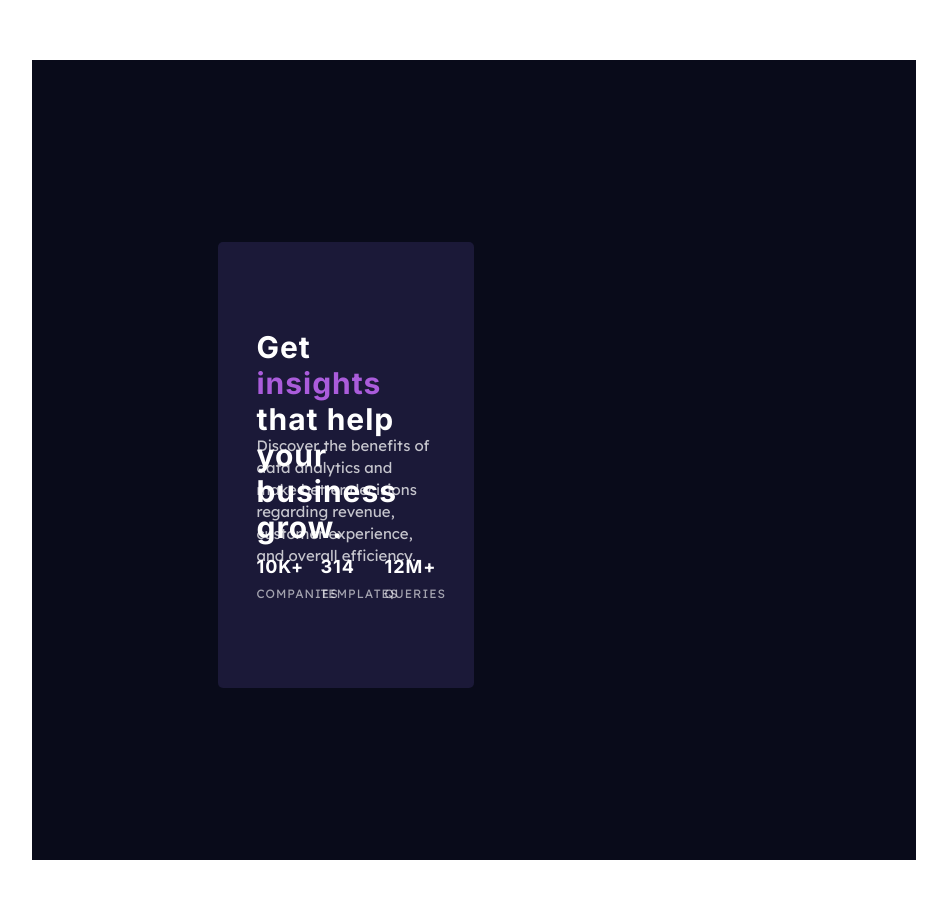
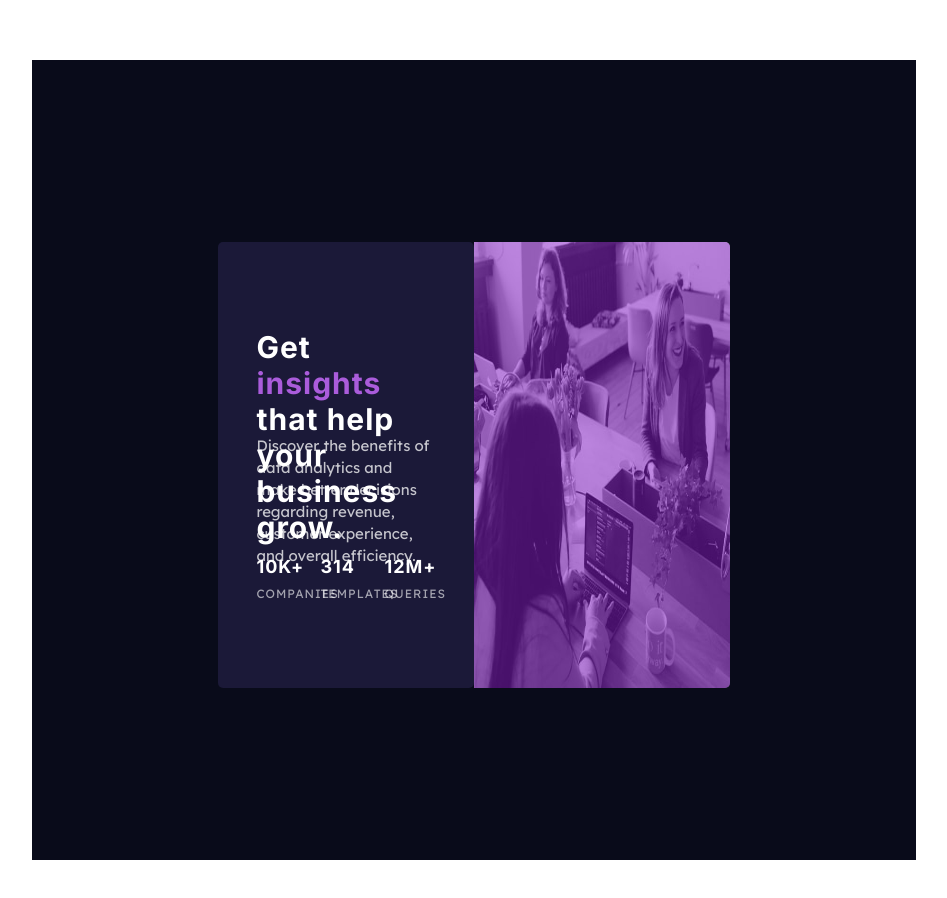
Before and after one commit to Kuurosu/stats-preview-card-component, a plain HTML site: page index.html in a window 1280 px wide. Shown: the part 190-1088 px from the top of the page, without its empty margins (166-1113 px from the left). Drawn offline with Linux system fonts and the light colour scheme.

Commit message:
Add image style

```diff
--- a/assets/css/style.css
+++ b/assets/css/style.css
@@ -119,20 +119,31 @@ body {
 }
 
 #image {
-    height: 25rem;
-    width: 40rem;
+    height: 446px;
+    max-width: 20%;
     position: absolute;
-    top: 20rem;
-    left: 54rem;
+    margin: auto;
+    top: 27rem;
+    margin-left: 50%;
+    left: 0;
+    clear: left;
+}
+
+#image img {
+    height: 100%;
+    width: 100%;
+    background-size: cover;
+    background-repeat: no-repeat;
 }
 
 #overlay {
     background-color: hsla(277, 75%, 45%, 0.521);
     height: 446px;
-    width: 540px;
+    width: 20%;
     position: absolute;
-    top: 20rem;
-    left: 54rem;
+    top: 27rem;
+    left: 0;
+    margin-left: 50%;
 }
 
 .border {
--- a/index.html
+++ b/index.html
@@ -30,8 +30,8 @@
             <span class="stat inter-700">12M+</span> <span class="upper heading">queries</span>
         </div>
     </div>
-    <!-- <div id="image"><img src="assets/images/image-header-desktop.jpg" class="border" alt="Women working around a desk"></div>
-    <div id="overlay" class="border"></div> -->
+    <div id="image"><img src="assets/images/image-header-desktop.jpg" class="border" alt="Women working around a desk"></div>
+    <div id="overlay" class="border"></div>
   <div class="attribution">
     Challenge by <a href="https://www.frontendmentor.io?ref=challenge" target="_blank">Frontend Mentor</a>.
     Coded by <a href="#">Rob Sizeland</a>.
```
